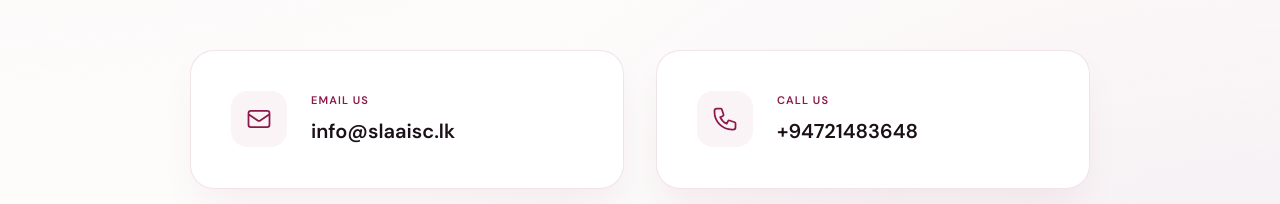
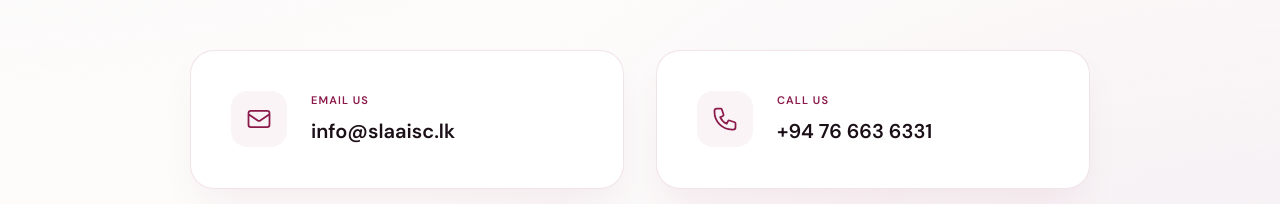
Before and after one commit to slaaistudentchapter-org/slaai-sc-web, a React (Vite) app: page / in a window 1280 px wide. Shown: the part 5246-5450 px from the top of the page. Built offline with nearby package versions, Linux system fonts and the light colour scheme.

Commit message:
updated contact details

```diff
--- a/src/components/Contact.jsx
+++ b/src/components/Contact.jsx
@@ -32,7 +32,7 @@ export default function Contact() {
           </div>
           <div className="contact-info">
             <span className="contact-label">Call Us</span>
-            <a href="tel:+94721483648" className="contact-link">+94721483648</a>
+            <a href="tel:+94766636331" className="contact-link">+94 76 663 6331</a>
           </div>
         </div>
       </div>
```
